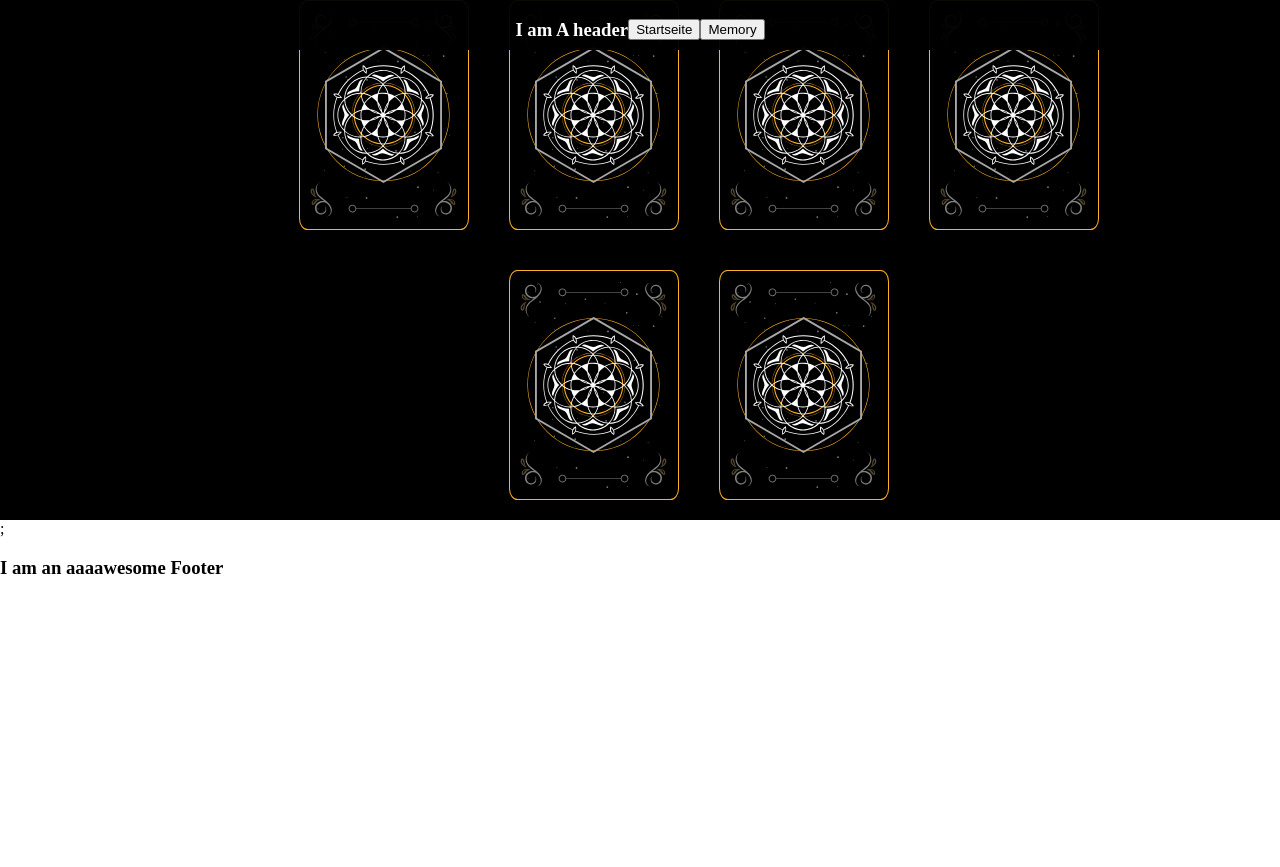
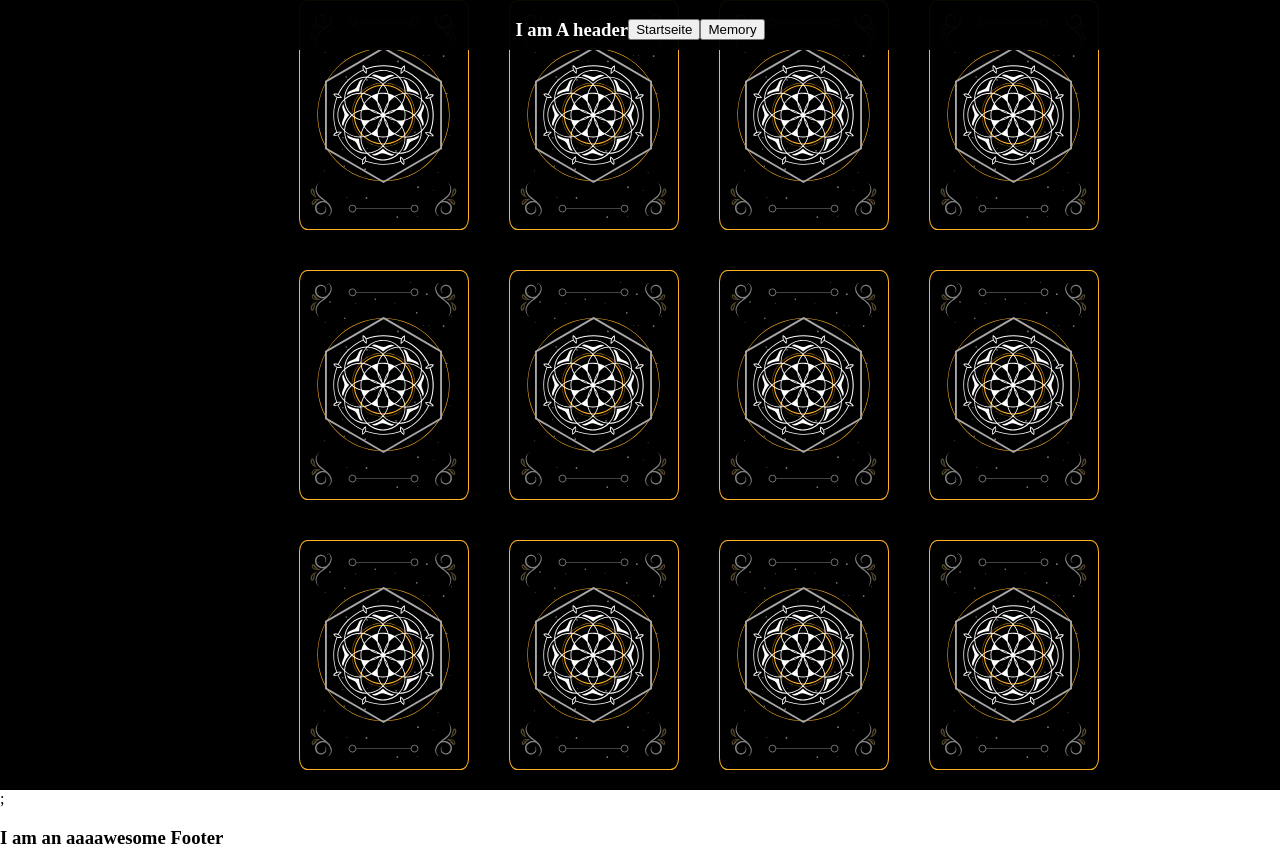
Before and after one commit to stier-dev/next.js-portfolio, a Next.js app: page /memory in a window 1280 px wide. Shown: the top 867 px of the page. Before the commit the page ends 800 px from the top, so only its background shows below. Built offline with nearby package versions, Linux system fonts and the light colour scheme.

Commit message:
change: cardsArray as seperate component

```diff
--- a/components/memory/MemoryLogic.js
+++ b/components/memory/MemoryLogic.js
@@ -1,53 +1,59 @@
 import FlipAllCards from "@/components/memory/FlipAllCards";
-// import cardsArray from "@/components/memory/CardsArray";
+import cardsArray from "@/components/memory/CardsArray";
 import { useState, useEffect } from "react";
 import shuffleArray from "@/components/functions/shuffleArray";
 import deepCopyArray from "../functions/deepCopyArray";
-import uniqid from "uniqid";
+// import uniqid from "uniqid";
 // import cardFlipSound from "../../public/sounds/card_flip.mp3";
 
 export default function MemoryGame() {
-  const cardsArray = [
-    {
-      id: uniqid(),
-      url: "/img/memory/1.svg",
-      closed: true,
-      guessed: false,
-    },
-    {
-      id: uniqid(),
-      url: "/img/memory/2.svg",
-      closed: true,
-      guessed: false,
-    },
-    {
-      id: uniqid(),
-      url: "/img/memory/3.svg",
-      closed: true,
-      guessed: false,
-    },
-    {
-      id: uniqid(),
-      url: "/img/memory/4.svg",
-      closed: true,
-      guessed: false,
-    },
-    {
-      id: uniqid(),
-      url: "/img/memory/5.svg",
-      closed: true,
-      guessed: false,
-    },
-    {
-      id: uniqid(),
-      url: "/img/memory/6.svg",
-      closed: true,
-      guessed: false,
-    },
-  ];
+  // const cardsArray = [
+  //   {
+  //     id: uniqid(),
+  //     url: "/img/memory/1.svg",
+  //     closed: true,
+  //     guessed: false,
+  //   },
+  //   {
+  //     id: uniqid(),
+  //     url: "/img/memory/2.svg",
+  //     closed: true,
+  //     guessed: false,
+  //   },
+  //   {
+  //     id: uniqid(),
+  //     url: "/img/memory/3.svg",
+  //     closed: true,
+  //     guessed: false,
+  //   },
+  //   {
+  //     id: uniqid(),
+  //     url: "/img/memory/4.svg",
+  //     closed: true,
+  //     guessed: false,
+  //   },
+  //   {
+  //     id: uniqid(),
+  //     url: "/img/memory/5.svg",
+  //     closed: true,
+  //     guessed: false,
+  //   },
+  //   {
+  //     id: uniqid(),
+  //     url: "/img/memory/6.svg",
+  //     closed: true,
+  //     guessed: false,
+  //   },
+  // ];
+  // cardsArray.forEach((el) => {
+  //   cardsArray.push({
+  //     ...el,
+  //     id: uniqid(),
+  //   });
+  // });
 
   // * card variables
-  const [cards, setCards] = useState(shuffleArray(deepCopyArray(cardsArray)));
+  const [cards, setCards] = useState(shuffleArray(deepCopyArray(cardsArray())));
   const [openCards, setOpenCards] = useState([]);
 
   const [guessedCards, setGuessedCards] = useState(0);
--- a/components/memory/cardsArray.js
+++ b/components/memory/cardsArray.js
@@ -1,6 +1,6 @@
 // has to be installed first with: npm install uniqid
 import uniqid from "uniqid";
-
+export default function () {
   const cardsArray = [
     {
       id: uniqid(),
@@ -47,4 +47,5 @@ cardsArray.forEach((el) => {
     });
   });
 
-export default cardsArray;
+  return cardsArray;
+}
```
Lines whose indentation alone changed are shown as unchanged.
